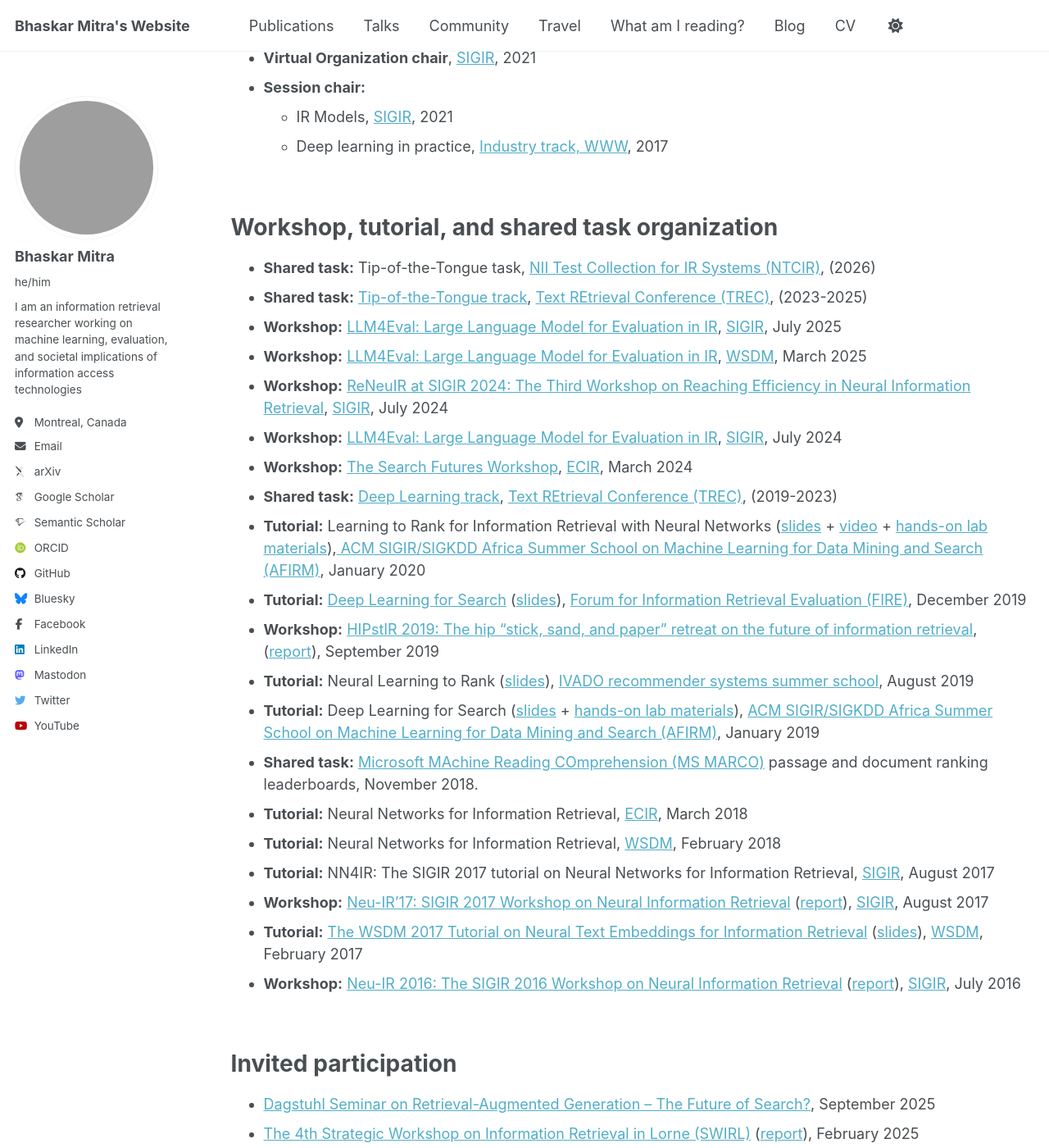
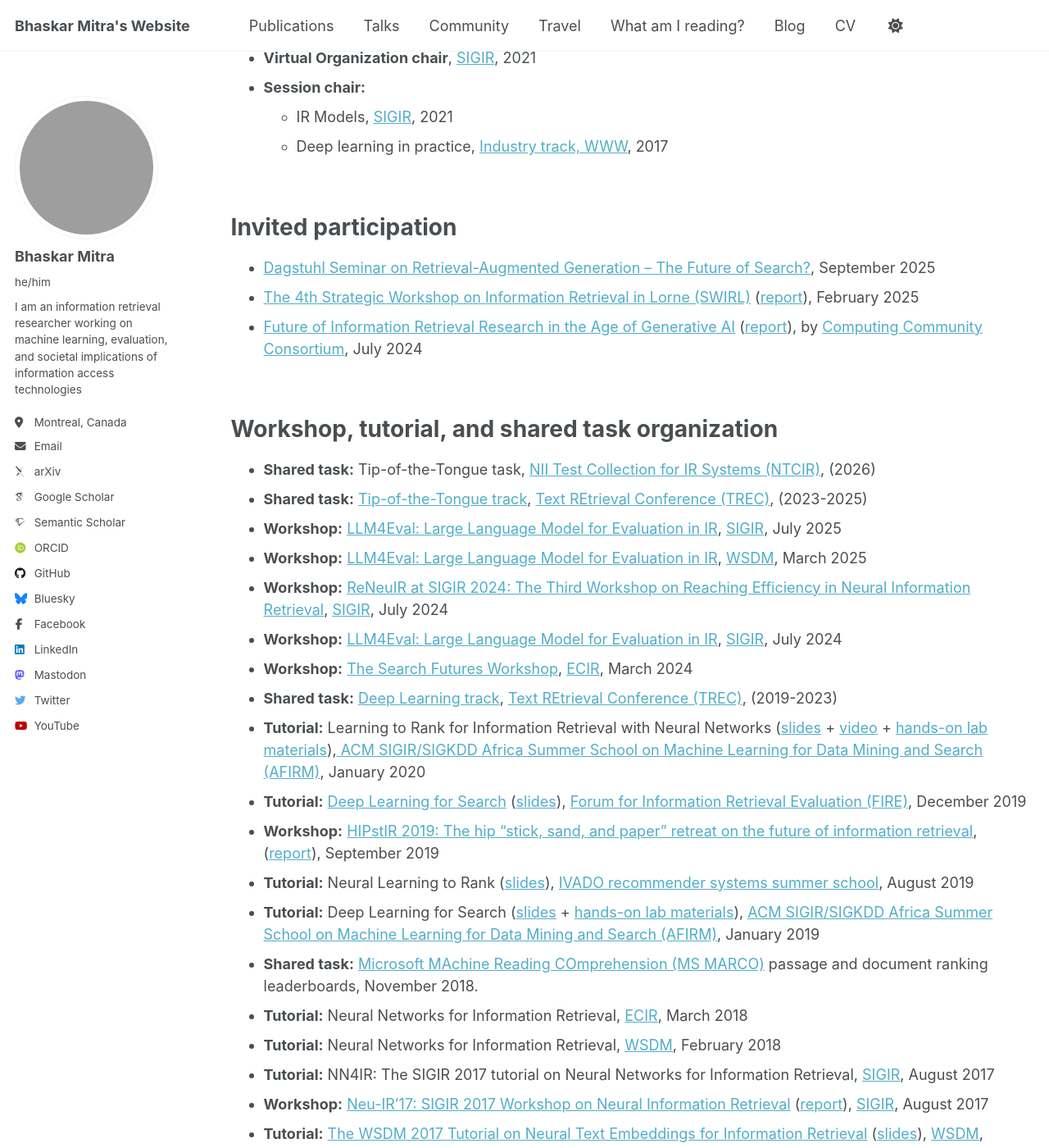
Before and after one commit to bhaskar-mitra/bhaskar-mitra.github.io, a Jekyll site: the page built from _pages/community.md, in a window 1280 px wide and 1400 px high, scrolled down 805 px. Shown: the whole window at 82% size. Built offline with Jekyll 4.4.1, drawn with Linux system fonts in a browser that asks for light colours; some web fonts are replaced; some of the changed text lies outside the part shown; grey boxes are pictures that could not be loaded.

Commit message:
Update community.md

```diff
--- a/_pages/community.md
+++ b/_pages/community.md
@@ -35,6 +35,14 @@ Conference chairing
 
 <br/>
 
+Invited participation
+======
+* [Dagstuhl Seminar on Retrieval-Augmented Generation – The Future of Search?](https://www.dagstuhl.de/25391), September 2025
+* [The 4th Strategic Workshop on Information Retrieval in Lorne (SWIRL)](https://sites.google.com/view/swirl2025/) ([report](https://bhaskar-mitra.github.io/showpdf/?file=SWIRL-2025-Preprint)), February 2025
+* [Future of Information Retrieval Research in the Age of Generative AI](https://cra.org/ccc/events/future-of-information-retrieval-research-in-the-age-of-generative-ai-ccc-visioning-workshop/) ([report](https://bhaskar-mitra.github.io/showpdf/?file=CCC-Report_-Future-of-Information-Retrieval-Research-in-the-Age-of-Generative-AI_FINAL)), by [Computing Community Consortium](https://cra.org/ccc/), July 2024
+
+<br/>
+
 Workshop, tutorial, and shared task organization
 ======
 * **Shared task:** Tip-of-the-Tongue task, [NII Test Collection for IR Systems (NTCIR)](https://research.nii.ac.jp/ntcir/index-en.html), (2026)
@@ -57,11 +65,3 @@ Workshop, tutorial, and shared task organization
 * **Workshop:** [Neu-IR’17: SIGIR 2017 Workshop on Neural Information Retrieval](http://neu-ir.weebly.com/) ([report](https://bhaskar-mitra.github.io/showpdf/?file=3190580.3190603)), [SIGIR](https://sigir.org/sigir2017/), August 2017
 * **Tutorial:** [The WSDM 2017 Tutorial on Neural Text Embeddings for Information Retrieval](https://www.microsoft.com/en-us/research/event/wsdm-2017-tutorial-neural-text-embeddings-information-retrieval/) ([slides](http://www.slideshare.net/BhaskarMitra3/neural-text-embeddings-for-information-retrieval-wsdm-2017)), [WSDM](http://www.wsdm-conference.org/2017/), February 2017
 * **Workshop:** [Neu-IR 2016: The SIGIR 2016 Workshop on Neural Information Retrieval](https://www.microsoft.com/en-us/research/event/neuir2016/) ([report](https://bhaskar-mitra.github.io/showpdf/?file=3053408.3053425)), [SIGIR](https://sigir.org/sigir2016/), July 2016
-
-<br/>
-
-Invited participation
-======
-* [Dagstuhl Seminar on Retrieval-Augmented Generation – The Future of Search?](https://www.dagstuhl.de/25391), September 2025
-* [The 4th Strategic Workshop on Information Retrieval in Lorne (SWIRL)](https://sites.google.com/view/swirl2025/) ([report](https://bhaskar-mitra.github.io/showpdf/?file=SWIRL-2025-Preprint)), February 2025
-* [Future of Information Retrieval Research in the Age of Generative AI](https://cra.org/ccc/events/future-of-information-retrieval-research-in-the-age-of-generative-ai-ccc-visioning-workshop/) ([report](https://bhaskar-mitra.github.io/showpdf/?file=CCC-Report_-Future-of-Information-Retrieval-Research-in-the-Age-of-Generative-AI_FINAL)), by [Computing Community Consortium](https://cra.org/ccc/), July 2024
```
